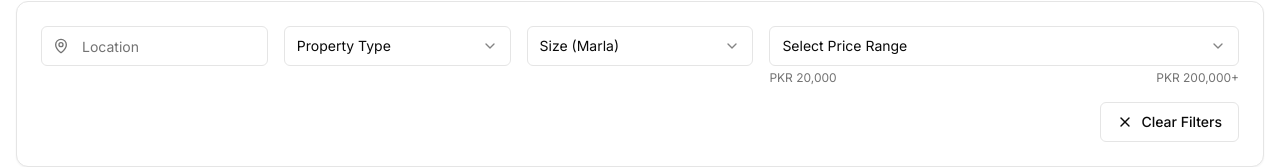
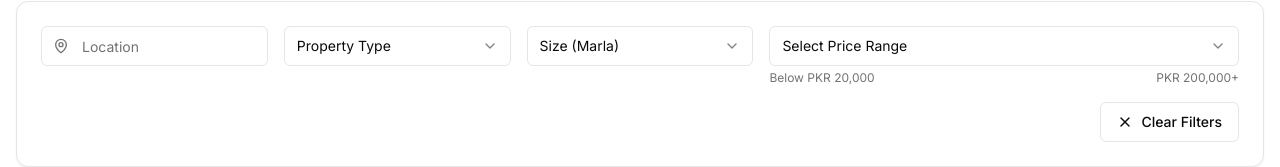
Before and after one commit to noman-nawaz-dev/ghar-rent, a Next.js app: page /home in a window 1280 px wide. Shown: the part 239-406 px from the top of the page. Built offline with nearby package versions, Linux system fonts and the light colour scheme; no server answers; the database is empty.

Commit message:
fix(home): add price range filter below 20,000

```diff
--- a/app/home/page.tsx
+++ b/app/home/page.tsx
@@ -145,6 +145,7 @@ export default function HomePage() {
                     <SelectValue placeholder="Select Price Range" />
                   </SelectTrigger>
                   <SelectContent>
+                    <SelectItem value="0-19999">Below PKR 20,000</SelectItem>
                     <SelectItem value="20000-40000">PKR 20,000 - 40,000</SelectItem>
                     <SelectItem value="40001-80000">PKR 40,001 - 80,000</SelectItem>
                     <SelectItem value="80001-120000">PKR 80,001 - 120,000</SelectItem>
@@ -153,7 +154,7 @@ export default function HomePage() {
                   </SelectContent>
                 </Select>
                 <div className="flex justify-between text-xs text-muted-foreground">
-                  <span>PKR 20,000</span>
+                  <span>Below PKR 20,000</span>
                   <span>PKR 200,000+</span>
                 </div>
               </div>
```
